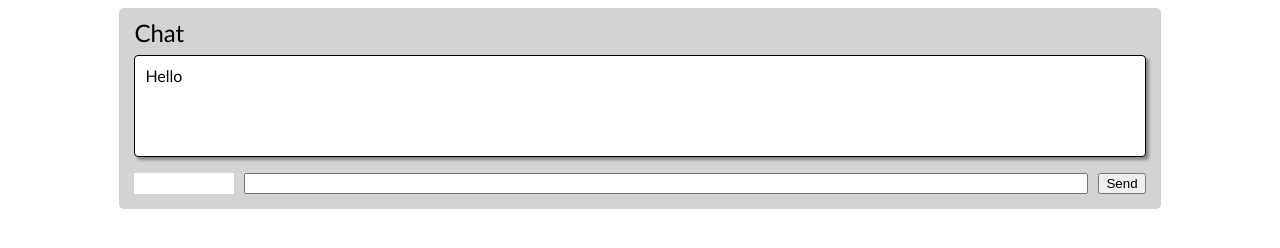
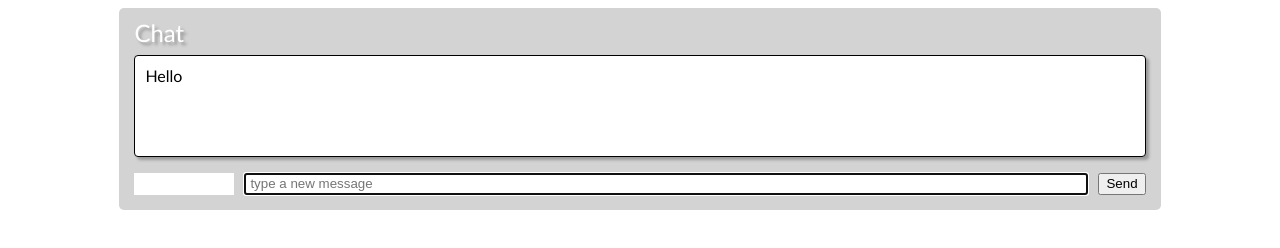
Before and after one commit to hydro17/chat-socket.io-jQuery, a website: page index.html in a window 1280 px wide. Drawn offline with nearby package versions, Linux system fonts and the light colour scheme; no server answers.

Commit message:
updates styles, add autofocus on the input tag used to type in messages

```diff
--- a/index.html
+++ b/index.html
@@ -21,7 +21,7 @@
       <div id="nickname"></div>
 
       <form action="">
-        <input type="text" id="newMessage">
+        <input type="text" id="newMessage" placeholder="type a new message" autofocus>
         <input type="submit" value="Send">
       </form>
     </div>
--- a/public/style.css
+++ b/public/style.css
@@ -14,6 +14,8 @@ body {
 h2 {
   margin: 0;
   font-weight: normal;
+  color: white;
+  text-shadow: 3px 3px 3px #999;
 }
 
 #messages {
@@ -22,7 +24,7 @@ h2 {
   background-color:white;
   height: 10vh;
   margin-top: 0.5em;
-  box-shadow: 3px 3px 3px #888;
+  box-shadow: 3px 3px 3px #999;
   border-radius: 4px;
   overflow: auto;
 }
@@ -49,4 +51,5 @@ form {
 #newMessage {
   flex: 1;
   margin-right: 10px;
+  padding: 0.1em 0.3em;
 }
```
